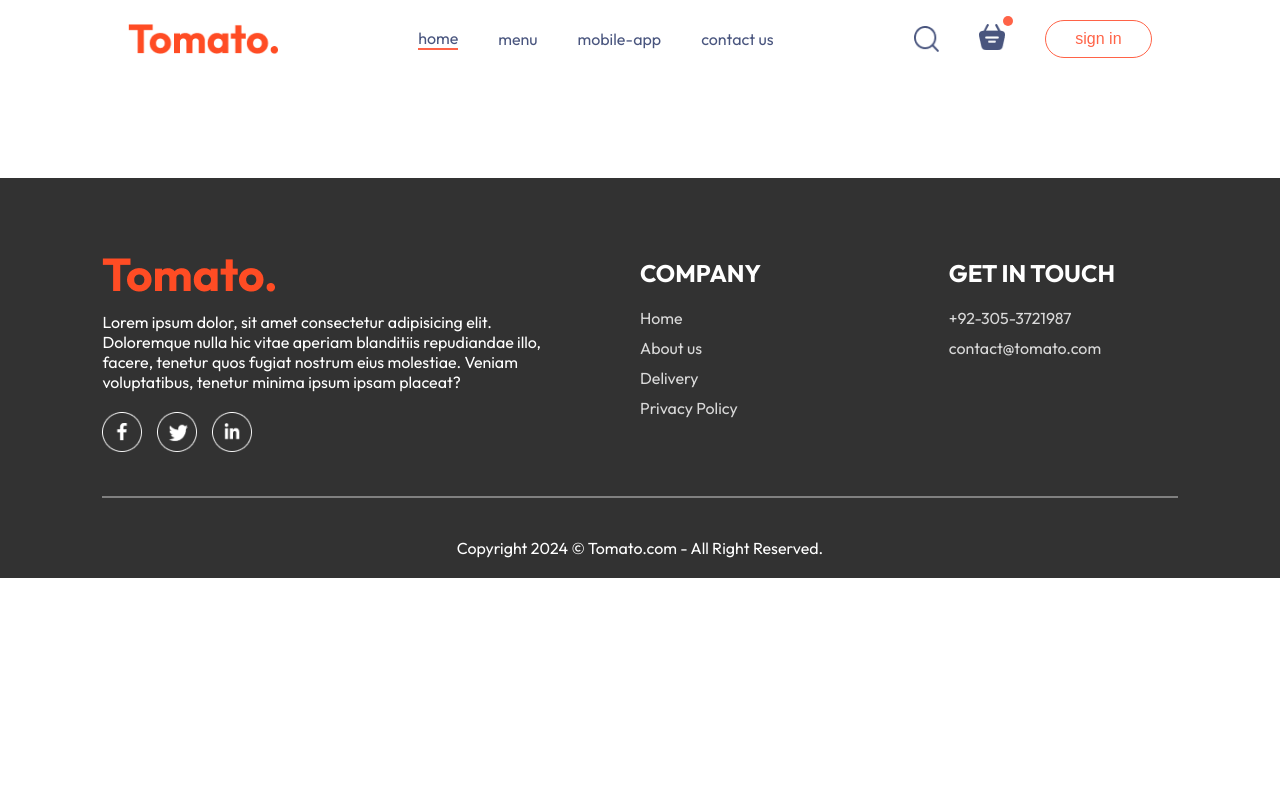
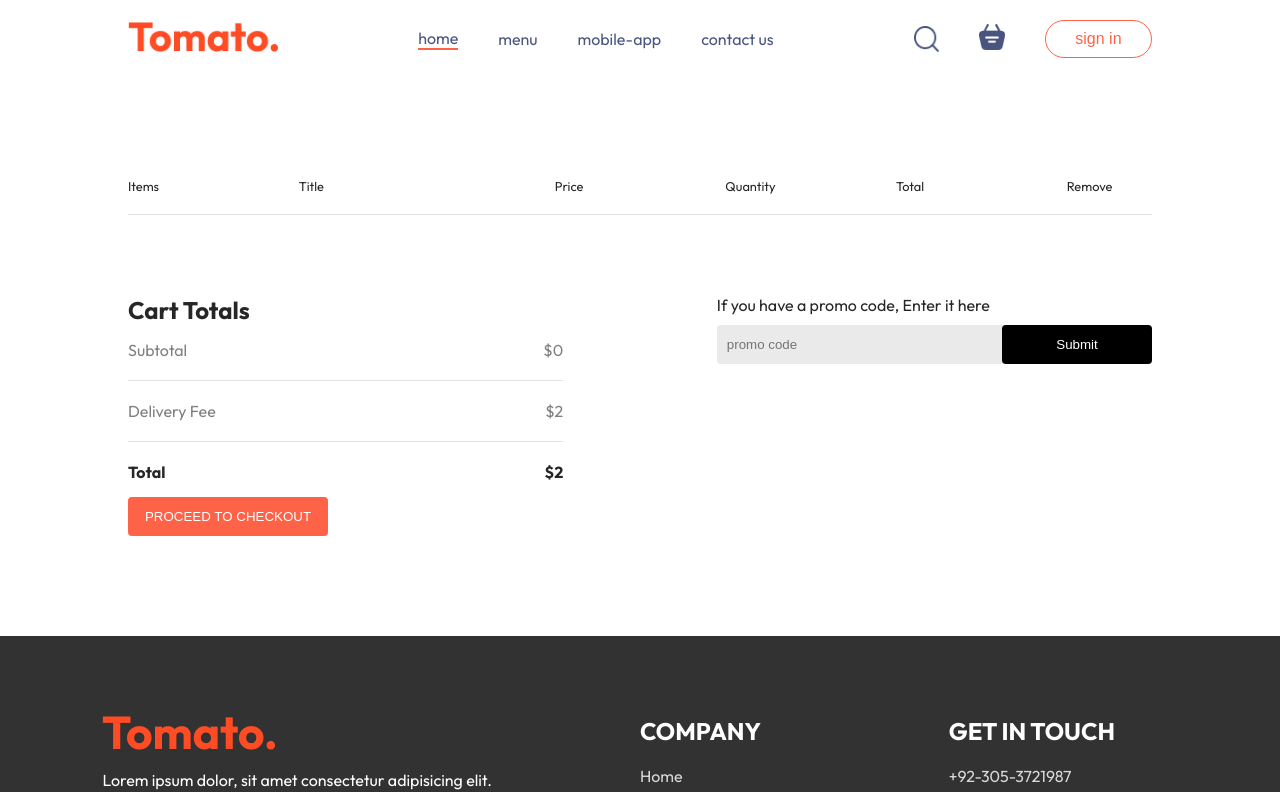
Before and after one commit to saqibbedar/food-del, a React (Vite) app in the folder frontend/: page /cart in a window 1280 px wide. Shown: the top 792 px of the page. Built offline with nearby package versions, Linux system fonts and the light colour scheme.

Commit message:
added Cart Page

```diff
--- a/frontend/src/components/Navbar/Navbar.css
+++ b/frontend/src/components/Navbar/Navbar.css
@@ -60,11 +60,11 @@
 .cart .dot {
   position: absolute;
   background: var(--link);
-  min-height: 10px;
-  min-width: 10px;
+  min-height: 8px;
+  min-width: 8px;
   border-radius: 50%;
-  top: -8px;
-  right: -8px;
+  top: -6px;
+  right: -6px;
 }
 
 @media (max-width: 1050px) {
--- a/frontend/src/components/Navbar/Navbar.jsx
+++ b/frontend/src/components/Navbar/Navbar.jsx
@@ -1,14 +1,19 @@
-import { useState } from "react";
+import { useContext, useState } from "react";
 import "./Navbar.css";
 import { assets } from "../../assets/assets";
 import {Link} from "react-router-dom"
+import { StoreContext } from "../../context/StoreContext";
 
 const Navbar = ({setShowLogin}) => {
   const [activeMenu, setActiveMenu] = useState("home");
 
+  const {getTotalCartAmount} = useContext(StoreContext)
+
   return (
     <div className="navbar">
+      <Link to={"/"}>
       <img src={assets.logo} alt="" className="logo" />
+      </Link>
       <ul className="nav-menu">
         <Link to={"/"}
           onClick={() => setActiveMenu("home")}
@@ -38,8 +43,11 @@ const Navbar = ({setShowLogin}) => {
       <div className="nav-right-icons">
         <img src={assets.search_icon} alt="" className="search-icon" />
         <div className="cart">
+          <Link to={"/Cart"} >
           <img src={assets.basket_icon} alt="" className="basket-icon" />
-          <div className="dot"></div>
+          </Link>
+          <div className={getTotalCartAmount() >  0 && "dot"}>
+          </div>
         </div>
         <button onClick={()=> setShowLogin(true)}>sign in</button>
       </div>
--- a/frontend/src/context/StoreContext.jsx
+++ b/frontend/src/context/StoreContext.jsx
@@ -19,9 +19,16 @@ const storeContextProvider = ({children})=>{
         setCartItems(prev => ({...prev, [itemId] : prev[itemId] - 1}))
     }
 
-    useEffect(()=>{
-        console.log(cartItems);
-    }, [cartItems])
+    const getTotalCartAmount = ()=>{
+        let totalAmount = 0;
+        for(const item in cartItems){
+            if (cartItems[item] > 0) {
+                let itemInfo = food_list.find((product)=>product._id === item);
+                totalAmount += itemInfo.price * cartItems[item];
+            }
+        }
+        return totalAmount;
+    }
 
     const contextValue = {
         food_list,
@@ -29,6 +36,7 @@ const storeContextProvider = ({children})=>{
         setCartItems,
         addToCart,
         removeFromCart,
+        getTotalCartAmount,
     }
 
     return (
--- a/frontend/src/index.css
+++ b/frontend/src/index.css
@@ -21,6 +21,7 @@ body {
   --link: tomato;
   --text: #49557e;
   --heading-text: #262626;
+  --grey: grey;
 }
 
 a {
--- a/frontend/src/pages/Cart/Cart.css
+++ b/frontend/src/pages/Cart/Cart.css
@@ -0,0 +1,107 @@
+.cart-container {
+    margin-top: 100px;
+}
+.cart-items-title{
+    display: grid;
+    grid-template-columns: 1fr 1.5fr 1fr 1fr 1fr 0.5fr;
+    align-items: center;
+    font-size: max(1vw, 12px);
+}
+.cart-items-title p{
+    color: var(--heading-text);
+}
+.cart-items-item{
+    margin: 10px 0;
+}
+.cart-items-item p{
+    color: var(--grey);
+}
+.cart-items-item img{
+    width: 50px;
+    border-radius: 4px;
+}
+.cart-items-item .cross{
+    cursor: pointer;
+}
+:where(.cart-container, .cart-items-holder, .cart-total) hr{
+    height: 1px;
+    background: #e2e2e2;
+    border: none;
+}
+
+.cart-bottom{
+    margin-top: 80px;
+    display: flex;
+    justify-content: space-between;
+    gap: max(12vw, 20px);
+}
+.cart-total{
+    flex: 1;
+    display: flex;
+    flex-direction: column;
+    gap: 15px;
+}
+.cart-total h2{
+    color: var(--heading-text);
+}
+.cart-total-details{
+    display: flex;
+    justify-content: space-between;
+}
+.cart-total-details p{
+    color: var(--grey);
+}
+.cart-total hr{
+    margin: 5px 0;
+}
+.cart-total-details b{
+    color: var(--heading-text);
+}
+.cart-total button{
+    border: none;
+    color: white;
+    background: var(--link);
+    width: max(15vw, 200px);
+    padding: 12px 0;
+    border-radius: 4px;
+    cursor: pointer;
+    font-weight: 500;
+}
+.cart-promocode{
+    flex: 1;
+}
+.cart-promocode p{
+    color: var(--heading-text);
+}
+.cart-promocode-input{
+    margin-top: 10px;
+    display: flex;
+    justify-content: space-between;
+    align-items: center;
+    background-color: #eaeaea;
+    border-radius: 4px;
+}
+.cart-promocode-input input{
+    background: #0000;
+    border: none;
+    outline: none;
+    padding-left: 10px;
+}
+.cart-promocode-input button{
+    width: max(10vw, 150px);
+    padding: 12px 5px;
+    border: none;
+    border-radius: 4px;
+    color: white;
+    background: black;
+    cursor: pointer;
+}
+
+@media (max-width: 750px) {
+    .cart-items-item img{
+        width: 30px;
+    }
+    .cart-bottom{
+        flex-direction: column-reverse;
+    }
+}
--- a/frontend/src/pages/Cart/Cart.jsx
+++ b/frontend/src/pages/Cart/Cart.jsx
@@ -1,9 +1,72 @@
-import React from 'react'
+import React, { useContext } from 'react'
 import './Cart.css'
+import {StoreContext} from "../../context/StoreContext"
 
 const Cart = () => {
+  const {cartItems, food_list, removeFromCart, getTotalCartAmount} = useContext(StoreContext)
+
   return (
-    <div>
+    <div className='cart-container'>
+      <div className="cart-items">
+        <div className="cart-items-title">
+          <p>Items</p>
+          <p>Title</p>
+          <p>Price</p>
+          <p>Quantity</p>
+          <p>Total</p>
+          <p>Remove</p>
+        </div>
+        <br />
+        <hr />
+        {
+          food_list.map((item, index)=>{
+            if(cartItems[item._id]>0){
+              return(
+                <div className='cart-items-holder'>
+                  <div className="cart-items-title cart-items-item">
+                  <img src={item.image} />
+                  <p>{item.name}</p>
+                  <p>${item.price}</p>
+                  <p>{cartItems[item._id]}</p>
+                  <p>${item.price * cartItems[item._id]}</p>
+                  <p className='cross' onClick={()=>removeFromCart(item._id)}>x</p>
+                </div>
+                <hr />
+                </div>
+              )
+            }
+          })
+        }
+      </div>
+      <div className="cart-bottom">
+        <div className="cart-total">
+          <h2>Cart Totals</h2>
+          <div className="cart-total-details">
+            <p>Subtotal</p>
+            <p>${getTotalCartAmount()}</p>
+          </div>
+          <hr />
+          <div className="cart-total-details">
+            <p>Delivery Fee</p>
+            <p>${2}</p>
+          </div>
+          <hr />
+          <div className="cart-total-details">
+            <b>Total</b>
+            <b>${getTotalCartAmount()+2}</b>
+          </div>
+          <button>PROCEED TO CHECKOUT</button>
+        </div>
+        <div className="cart-promocode">
+          <div>
+            <p>If you have a promo code, Enter it here</p>
+            <div className="cart-promocode-input">
+              <input type="text" placeholder='promo code'/>
+              <button>Submit</button>
+            </div>
+          </div>
+        </div>
+      </div>
     </div>
   )
 }
```
